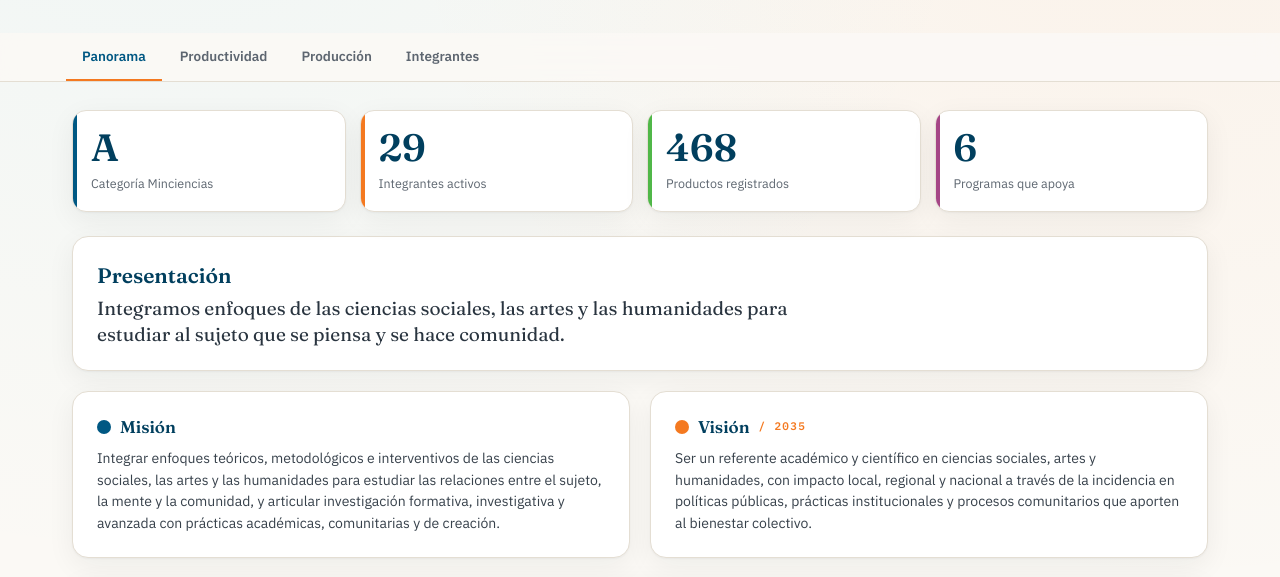
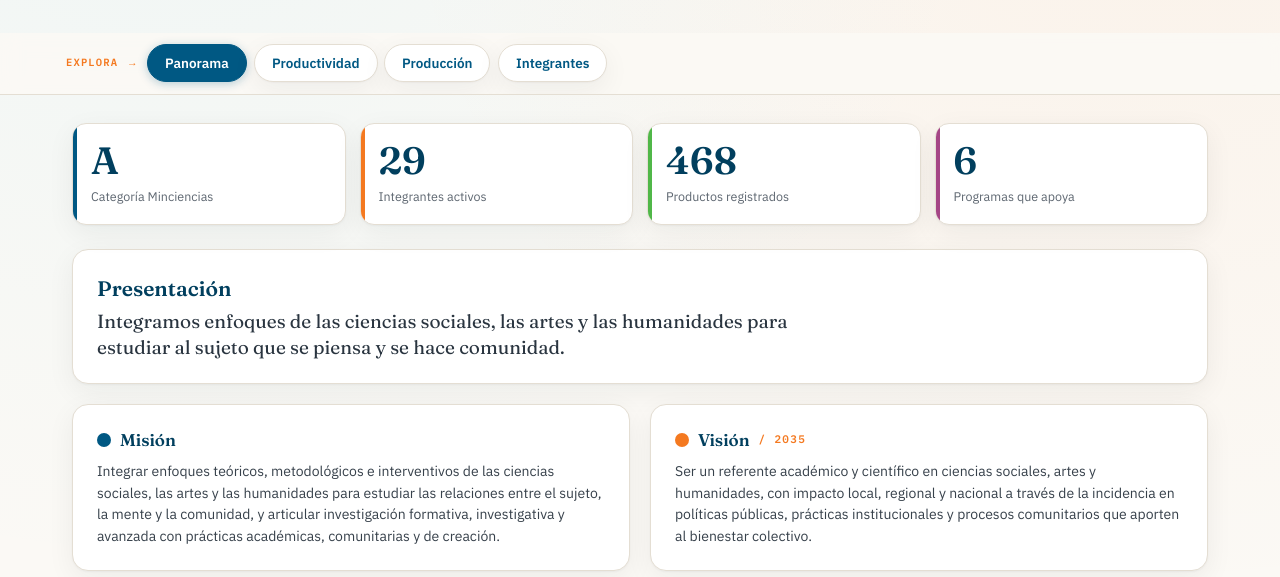
Before and after one commit to sumeco-ecsah/sumeco, a plain HTML site: page index.html in a window 1280 px wide. Shown: the part 200-777 px from the top of the page. Drawn offline with Linux system fonts and the light colour scheme.

Commit message:
Add files via upload

```diff
--- a/index.html
+++ b/index.html
@@ -34,10 +34,17 @@ h1{font-family:'Fraunces',serif;font-weight:600;font-size:clamp(30px,5vw,46px);l
 .tag b{color:var(--azul);font-weight:600}
 @media(max-width:640px){.header-row{flex-direction:column;align-items:flex-start;gap:16px}.brand img{width:92px}}
 
-nav.tabs{position:sticky;top:0;z-index:30;background:rgba(251,249,245,.9);backdrop-filter:blur(10px);border-bottom:1px solid var(--line);margin-top:18px}
-.tabs-inner{display:flex;gap:2px;max-width:1180px;margin:0 auto;padding:0 16px;overflow-x:auto}
-.tab{font-family:'IBM Plex Sans';font-weight:600;font-size:13.5px;color:var(--muted);background:none;border:none;padding:14px 16px;cursor:pointer;white-space:nowrap;border-bottom:2.5px solid transparent;transition:.18s}
-.tab:hover{color:var(--ink)}.tab.on{color:var(--azul);border-bottom-color:var(--naranja)}
+nav.tabs{position:sticky;top:0;z-index:30;background:rgba(251,249,245,.92);backdrop-filter:blur(10px);border-bottom:1px solid var(--line);margin-top:18px}
+.tabs-inner{display:flex;align-items:center;gap:7px;max-width:1180px;margin:0 auto;padding:11px 16px 12px;overflow-x:auto}
+.tabs-hint{font-family:'IBM Plex Mono';font-size:10.5px;font-weight:600;letter-spacing:.11em;text-transform:uppercase;color:var(--naranja);white-space:nowrap;display:flex;align-items:center;gap:6px;padding-right:4px}
+.tabs-hint .ar{display:inline-block;animation:nudge 1.4s ease-in-out infinite}
+.tab{font-family:'IBM Plex Sans';font-weight:600;font-size:13.5px;color:var(--azul);background:#fff;border:1px solid var(--line);border-radius:999px;padding:9px 17px;cursor:pointer;white-space:nowrap;transition:.18s;box-shadow:var(--shadow);animation:tabpop .5s ease both}
+.tab:hover{border-color:var(--azul);transform:translateY(-1px)}
+.tab.on{color:#fff;background:var(--azul);border-color:var(--azul);box-shadow:0 2px 10px rgba(0,88,131,.28)}
+.tabs-inner .tab:nth-child(3){animation-delay:.06s}.tabs-inner .tab:nth-child(4){animation-delay:.12s}
+.tabs-inner .tab:nth-child(5){animation-delay:.18s}
+@keyframes tabpop{0%{transform:scale(.92);opacity:0}60%{transform:scale(1.03)}100%{transform:scale(1);opacity:1}}
+@keyframes nudge{0%,100%{transform:translateX(0)}50%{transform:translateX(3px)}}
 main{padding:28px 0 70px;min-height:60vh}
 .view{display:none;animation:fade .35s ease}.view.on{display:block}
 @keyframes fade{from{opacity:0;transform:translateY(6px)}to{opacity:1;transform:none}}
@@ -118,7 +125,7 @@ footer{border-top:1px solid var(--line);background:#fff}
 .credit .wrap{display:flex;justify-content:space-between;flex-wrap:wrap;gap:8px}
 @media(max-width:640px){.foot{grid-template-columns:1fr}}
 :focus-visible{outline:2px solid var(--naranja);outline-offset:2px}
-@media(prefers-reduced-motion:reduce){.bar i,.yb-fill{transition:none}.view{animation:none}html{scroll-behavior:auto}}
+@media(prefers-reduced-motion:reduce){.bar i,.yb-fill{transition:none}.view,.tab{animation:none}.tabs-hint .ar{animation:none}html{scroll-behavior:auto}}
 </style></head><body>
 <div class="rainbow"><i></i><i></i><i></i><i></i><i></i><i></i></div>
 
@@ -139,6 +146,7 @@ footer{border-top:1px solid var(--line);background:#fff}
 </div></header>
 
 <nav class="tabs"><div class="tabs-inner">
+ <span class="tabs-hint">Explora <span class="ar">&rarr;</span></span>
  <button class="tab on" data-v="panorama">Panorama</button>
  <button class="tab" data-v="productividad">Productividad</button>
  <button class="tab" data-v="produccion">Producción</button>
```
